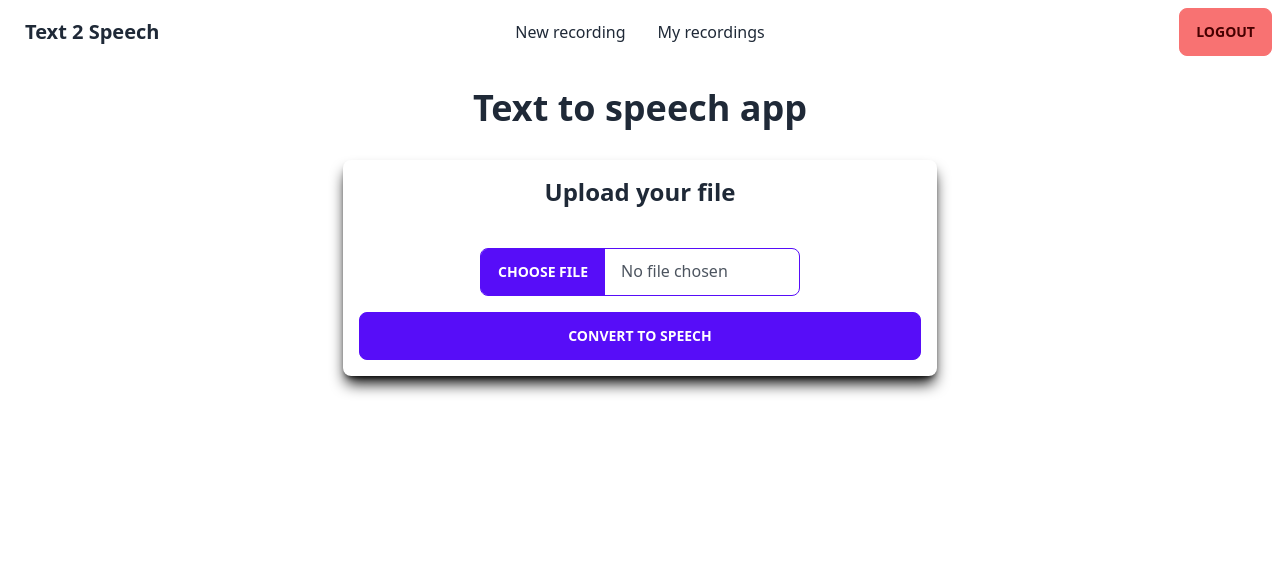
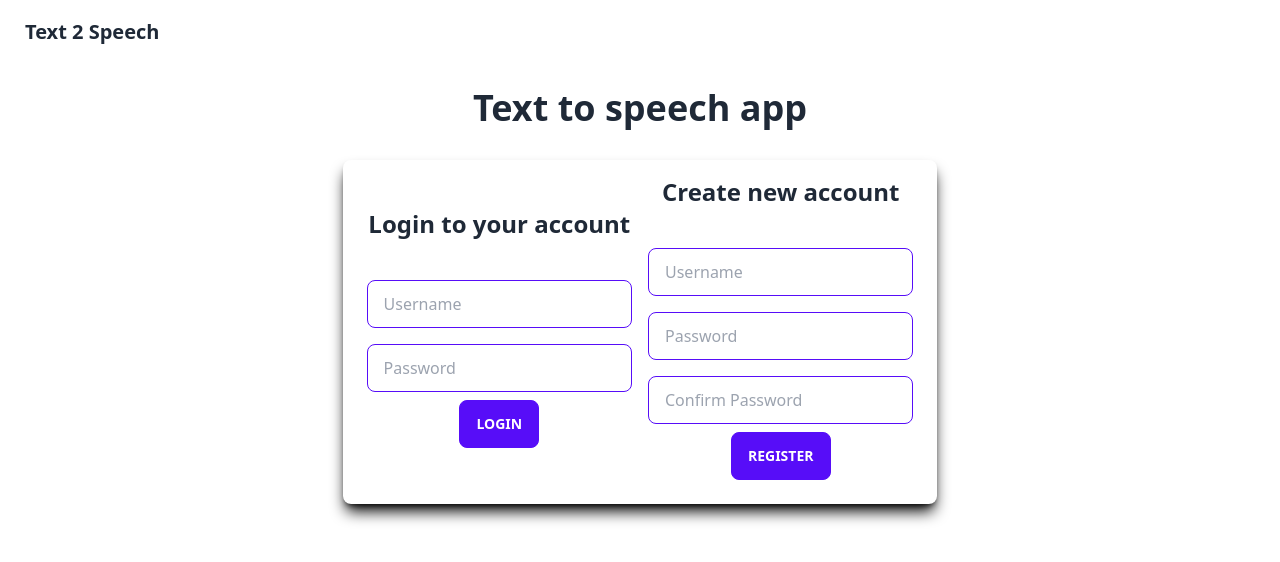
Before and after one commit to jimdixx/WhenCodeHelps, a React (Vite) app in the folder modules/ui/: page / in a window 1280 px wide. Shown: the top 562 px of the page. Built offline with nearby package versions, Linux system fonts and the light colour scheme.

Commit message:
add commits

```diff
--- a/modules/ui/src/App.tsx
+++ b/modules/ui/src/App.tsx
@@ -7,7 +7,7 @@ import { RecordsList } from "./components/RecordsList";
 
 function App() {
   const [page, setPage] = useState<"form" | "records">("form");
-  const [loggedIn, setLoggedIn] = useState<boolean>(true);
+  const [loggedIn, setLoggedIn] = useState<boolean>(false);
   const [user, setUser] = useState<User>();
   const [loading, setLoading] = useState<boolean>(false);
 
--- a/modules/ui/src/api/client.ts
+++ b/modules/ui/src/api/client.ts
@@ -22,3 +22,7 @@ export const getUser = async (username: string) => {
   );
   return response;
 };
+
+export const loginUser = async (username: string) => {
+  return await fetch(`${API_URL}/`, { method: "POST", body: username });
+};
--- a/modules/ui/src/components/Register.tsx
+++ b/modules/ui/src/components/Register.tsx
@@ -1,5 +1,6 @@
 import { ChangeEvent, useState } from "react";
 import { UserRegister } from "../types";
+import { loginUser } from "../api/client";
 
 export const Register = () => {
     const [login, setLogin] = useState<UserRegister>({ username: "", password: "", confirmPassword: "" });
@@ -9,10 +10,15 @@ export const Register = () => {
       return { ...prevInput, [name]: value };
     });
   };
+
+  const handleLogin = async (e: ChangeEvent<any>) => {
+    e.preventDefault();
+    if(login.username) await loginUser(login.username)
+  }
   return (
     <div>
       <h2 className="mt-0">Create new account</h2>
-      <form className="p-2">
+      <form className="p-2" onSubmit={handleLogin}>
         <input
           type="text"
           name="username"
@@ -38,7 +44,7 @@ export const Register = () => {
           value={login.confirmPassword}
           onChange={handleChange}
         />
-        <button className="btn btn-primary">Register</button>
+        <button className="btn btn-primary" type="submit">Register</button>
       </form>
     </div>
   );
```
